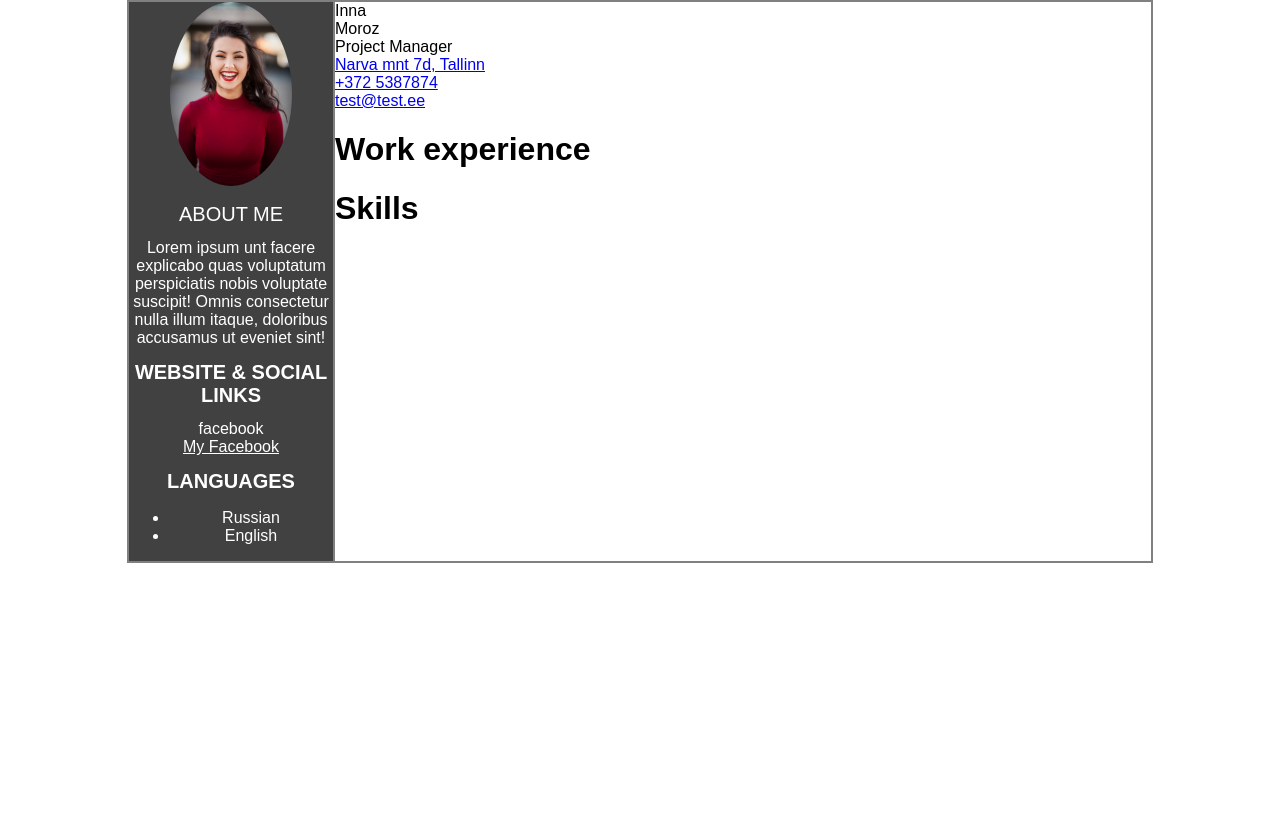
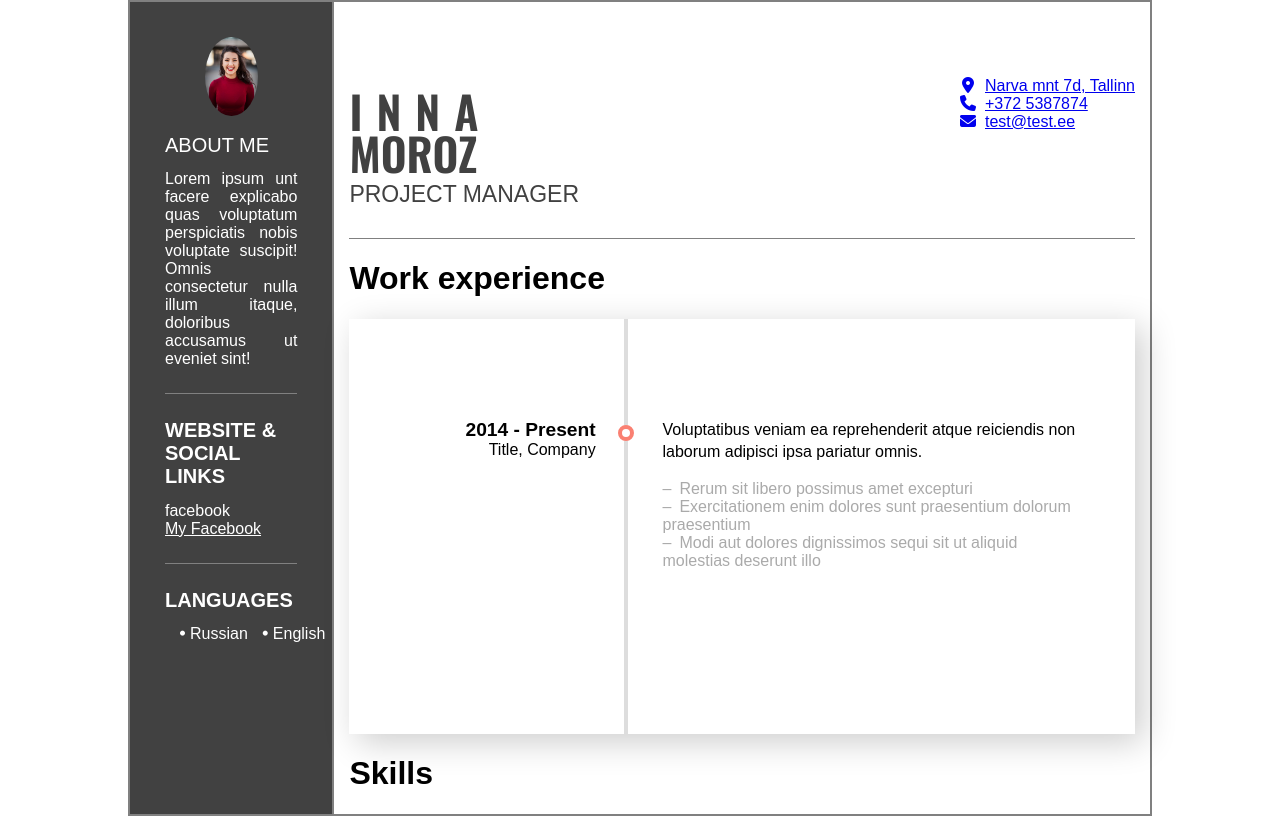
Before and after one commit to InnaMoroz/innaproject, a plain HTML site: page portfolio/index.html in a window 1280 px wide. Drawn offline with nearby package versions, Linux system fonts and the light colour scheme.

Commit message:
right part

```diff
--- a/portfolio/css/style.css
+++ b/portfolio/css/style.css
@@ -1,4 +1,8 @@
+@import url('https://fonts.googleapis.com/css2?family=Oswald:wght@300;400;600&family=Roboto:wght@100;500;900&display=swap');
 
+:root{
+    --main-dark-color:#414141;
+}
 *{
     font-family: Arial, Helvetica, sans-serif;
 }
@@ -21,11 +25,44 @@ body{
     width: 20%;
     flex-grow: 1;
     text-align: center;
-    background-color: #414141;
+    background-color: var(--main-dark-color);
+    color: white;
+    padding: 35px;
+}
+/*vqravnivanie teksta*/
+.columnLeft > div:first-of-type {
+    text-align: justify;
+}
+
+.columnLeft > div{
+    border-bottom: 1px solid gray;
+    text-align:left;
+    padding-bottom: 25px;
+    margin-bottom: 25px;
+}
+
+.columnLeft a{
     color: white;
 }
-.columnLeft a{
-    color: white;
+
+.columnLeft > div:last-of-type > .description{
+    display: flex;
+}
+
+.columnLeft .description > div{
+    display: inline;
+    display: flex;
+    align-items: center;
+    margin-left: 15px;
+}
+
+.columnLeft > div:last-of-type{
+    border: 0;
+}
+
+.columnLeft .fa-solid{
+    font-size: 5px;
+    margin-right: 5px;
 }
 .columnLeft h1{
     text-transform: uppercase;
@@ -42,6 +79,77 @@ body{
     flex-grow: 2;
 }
 .userPhoto{
-    width: 60%;
+    width: 40%;
     border-radius: 50%;
+
 }
+
+/*Right column*/
+
+.columnRight{
+    padding-left: 15px;
+    padding-right: 15px;
+}
+/*Header*/
+
+.header {
+    display: flex;
+    justify-content: space-between;
+    border-bottom: 1px solid gray;
+    margin-top: 75px;
+}
+.firstname, .lastname{
+    font-size: 45px;
+    text-transform: uppercase;
+    font-family: 'Oswald', sans-serif;
+    font-weight: 600;
+    color: var(--main-dark-color);
+    margin: 0;
+    padding: 0;
+}
+.firstname{
+    letter-spacing: 14px;
+}
+.lastname{
+    position: relative;
+    top: -25px;
+}
+.profession{
+    font-size: 23px;
+    text-transform: uppercase;
+    color: var(--main-dark-color);
+    position: relative;
+    top: -30px;
+}
+
+/*Header link and icons*/
+.hdrColumnRight{
+    position:relative;
+    top: 15px;
+}
+
+.hdrColumnRight a{
+    color: var(--main-dark-color);
+    text-decoration: none;
+    font-size: 16px;
+    margin-bottom: -10px;
+    display: block;
+}
+.map::before, .phone::before, .email::before{
+    font-family: "Font Awesome 5 Free";
+    font-weight: 900;
+    margin-right: 7px;
+    width: 20px;
+    display: inline-flex;
+    justify-content: center;
+
+}
+.map::before{
+    content: '\f3c5';
+}
+.phone::before{
+    content: '\f095';
+}
+.email::before{
+    content: '\f0e0';
+}
--- /dev/null
+++ b/portfolio/css/timeline.css
@@ -0,0 +1,86 @@
+@charset "UTF-8";
+body {
+  box-sizing: border-box;
+}
+body * {
+  box-sizing: border-box;
+}
+
+.timeline {
+  width: 100%;
+  max-width: 800px;
+  background: #fff;
+  padding: 100px 50px;
+  position: relative;
+  box-shadow: 0.5rem 0.5rem 2rem 0 rgba(0, 0, 0, 0.2);
+}
+.timeline:before {
+  content: "";
+  position: absolute;
+  top: 0px;
+  left: calc(33% + 15px);
+  bottom: 0px;
+  width: 4px;
+  background: #ddd;
+}
+.timeline:after {
+  content: "";
+  display: table;
+  clear: both;
+}
+
+.entry {
+  clear: both;
+  text-align: left;
+  position: relative;
+}
+.entry .title {
+  margin-bottom: 0.5em;
+  float: left;
+  width: 33%;
+  padding-right: 30px;
+  text-align: right;
+  position: relative;
+}
+.entry .title:before {
+  content: "";
+  position: absolute;
+  width: 8px;
+  height: 8px;
+  border: 4px solid salmon;
+  background-color: #fff;
+  border-radius: 100%;
+  top: 15%;
+  right: -8px;
+  z-index: 99;
+}
+.entry .title h3 {
+  margin: 0;
+  font-size: 120%;
+}
+.entry .title p {
+  margin: 0;
+  font-size: 100%;
+}
+.entry .body {
+  margin: 0 0 3em;
+  float: right;
+  width: 66%;
+  padding-left: 30px;
+}
+.entry .body p {
+  line-height: 1.4em;
+}
+.entry .body p:first-child {
+  margin-top: 0;
+  font-weight: 400;
+}
+.entry .body ul {
+  color: #aaa;
+  padding-left: 0;
+  list-style-type: none;
+}
+.entry .body ul li:before {
+  content: "–";
+  margin-right: 0.5em;
+}
--- a/portfolio/index.html
+++ b/portfolio/index.html
@@ -5,7 +5,9 @@
     <meta http-equiv="X-UA-Compatible" content="IE=edge">
     <meta name="viewport" content="width=device-width, initial-scale=1.0">
     <title>CV</title>
+    <link rel="stylesheet" href="https://cdnjs.cloudflare.com/ajax/libs/font-awesome/6.2.1/css/all.min.css" integrity="sha512-MV7K8+y+gLIBoVD59lQIYicR65iaqukzvf/nwasF0nqhPay5w/9lJmVM2hMDcnK1OnMGCdVK+iQrJ7lzPJQd1w==" crossorigin="anonymous" referrerpolicy="no-referrer" />
     <link rel="stylesheet" href="./css/style.css">
+    <link rel="stylesheet" href="./css/timeline.css">
 </head>
 <body>
     <div class="mainBox">
@@ -27,10 +29,8 @@
             <div>
                 <h1>Languages</h1>
                 <div class="description">
-                    <ul>
-                        <li>Russian</li>
-                        <li>English</li>
-                    </ul>
+                        <div><i class="fa-solid fa-circle"></i>Russian</div>
+                        <div><i class="fa-solid fa-circle"></i>English</div>
                 </div>
             </div>
         </div>
@@ -43,7 +43,7 @@
                     <div class="lastname"> Moroz</div>
                     <div class="profession">Project Manager</div>
                 </div>
-                <div class="hdrColumnRight">
+                <div class="+">
                     <!--a:link.map+a:link.phone+a:link.email-->
                     <a href="http://" class="map">Narva mnt 7d, Tallinn</a><br>
                     <a href="http://" class="phone">+372 5387874</a><br>
@@ -54,7 +54,22 @@
             <!--Timeline Work experience -->
             <div class="timelineBox">
                 <h1 titleGray>Work experience</h1>
-                <div class="timeline"></div>
+                <div class="timeline">
+                <div class="entry">
+                    <div class="title">
+                      <h3>2014 - Present</h3>
+                      <p>Title, Company</p>
+                    </div>
+                    <div class="body">
+                      <p>Voluptatibus veniam ea reprehenderit atque reiciendis non laborum adipisci ipsa pariatur omnis.</p>
+                      <ul>
+                        <li>Rerum sit libero possimus amet excepturi</li>
+                        <li>Exercitationem enim dolores sunt praesentium dolorum praesentium</li>
+                        <li>Modi aut dolores dignissimos sequi sit ut aliquid molestias deserunt illo</li>
+                      </ul>
+                    </div>
+                  </div>
+                </div>
             </div>
 
             <!--Progress bar-->
```
